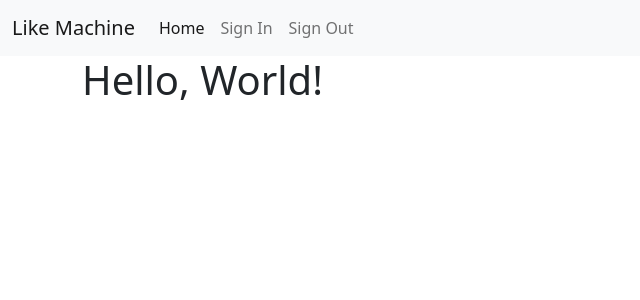
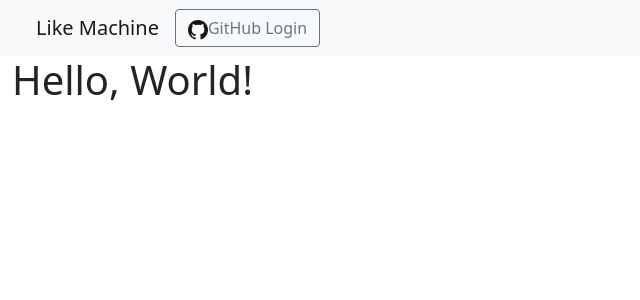
Before and after one commit to raviindorey/LikeMachine, a Django app: page / in a window 1280 px wide. Shown: the top 300 px of the page, without its empty margins (0-640 px from the left). Run offline with Django 3.2, Linux system fonts and the light colour scheme; some libraries are stand-ins or nearby versions.

Commit message:
Github login/signup

```diff
--- a/like_machine_project/urls.py
+++ b/like_machine_project/urls.py
@@ -18,5 +18,6 @@ from django.urls import path, include
 
 urlpatterns = [
     path('admin/', admin.site.urls),
+    path('accounts/', include('allauth.urls')),
     path('', include('home.urls')),
 ]
--- a/requirements.txt
+++ b/requirements.txt
@@ -6,6 +6,7 @@ chardet==4.0.0
 cryptography==3.4.7
 defusedxml==0.7.1
 Django==3.2.3
+django-allauth==0.44.0
 idna==2.10
 oauthlib==3.1.0
 psycopg2==2.8.6
--- a/templates/_base.html
+++ b/templates/_base.html
@@ -1,4 +1,4 @@
-{% load static %}
+{% load static %} {% load socialaccount %}
 <!DOCTYPE html>
 <html lang="en">
   <head>
@@ -15,30 +15,47 @@
     <title>{% block title %}Like Machine{% endblock title %}</title>
   </head>
   <body>
+    <div class="container-fluid">
+      <div class="row">
         <nav class="navbar navbar-expand-lg navbar-light bg-light">
           <div class="container-fluid">
             <a class="navbar-brand" href="#">Like Machine</a>
-        <button class="navbar-toggler" type="button" data-bs-toggle="collapse" data-bs-target="#navbarNavDropdown" aria-controls="navbarNavDropdown" aria-expanded="false" aria-label="Toggle navigation">
+            <button
+              class="navbar-toggler"
+              type="button"
+              data-bs-toggle="collapse"
+              data-bs-target="#navbarNavDropdown"
+              aria-controls="navbarNavDropdown"
+              aria-expanded="false"
+              aria-label="Toggle navigation"
+            >
               <span class="navbar-toggler-icon"></span>
             </button>
             <div class="collapse navbar-collapse" id="navbarNavDropdown">
               <ul class="navbar-nav">
-            <li class="nav-item">
-              <a class="nav-link active" aria-current="page" href="#">Home</a>
-            </li>
-            <li class="nav-item">
-              <a class="nav-link" href="#">Sign In</a>
-            </li>
-            <li class="nav-item">
-              <a class="nav-link" href="#">Sign Out</a>
-            </li>
+                {% if user.is_authenticated %}
+                <li class="nav-item">Hi {{ user.username }}!</li>
+                {% endif %}
               </ul>
+              {% if user.is_authenticated %}
+              <form action="{% url 'account_logout' %}" method="post">
+                {% csrf_token %}
+                <button type="submit" class="btn btn-outline-danger">
+                  Logout
+                </button>
+              </form>
+              {% else %}
+              <a
+                class="btn btn-outline-secondary"
+                href="{% provider_login_url 'github' %}"
+                ><img style="width: 20px;" src="{% static 'images/GitHub-Mark-64px.png' %}"/>GitHub Login</a
+              >
+              {% endif %}
             </div>
           </div>
         </nav>
-    <div class="container">
-    {% block content %}
-    {% endblock content %}
+      </div>
+      <div class="content">{% block content %} {% endblock content %}</div>
     </div>
     <!-- JS -->
     <!-- JavaScript Bundle with Popper -->
@@ -47,7 +64,6 @@
       integrity="sha384-gtEjrD/SeCtmISkJkNUaaKMoLD0//ElJ19smozuHV6z3Iehds+3Ulb9Bn9Plx0x4"
       crossorigin="anonymous"
     ></script>
-    {% block scripts %}
-    {% endblock scripts %}
+    {% block scripts %} {% endblock scripts %}
   </body>
 </html>
```
Also changed, not shown: like_machine_project/settings.py (+19 -0 lines), static/images/GitHub-Mark-64px.png (added), 2 other files. Lines whose indentation alone changed are shown as unchanged.
